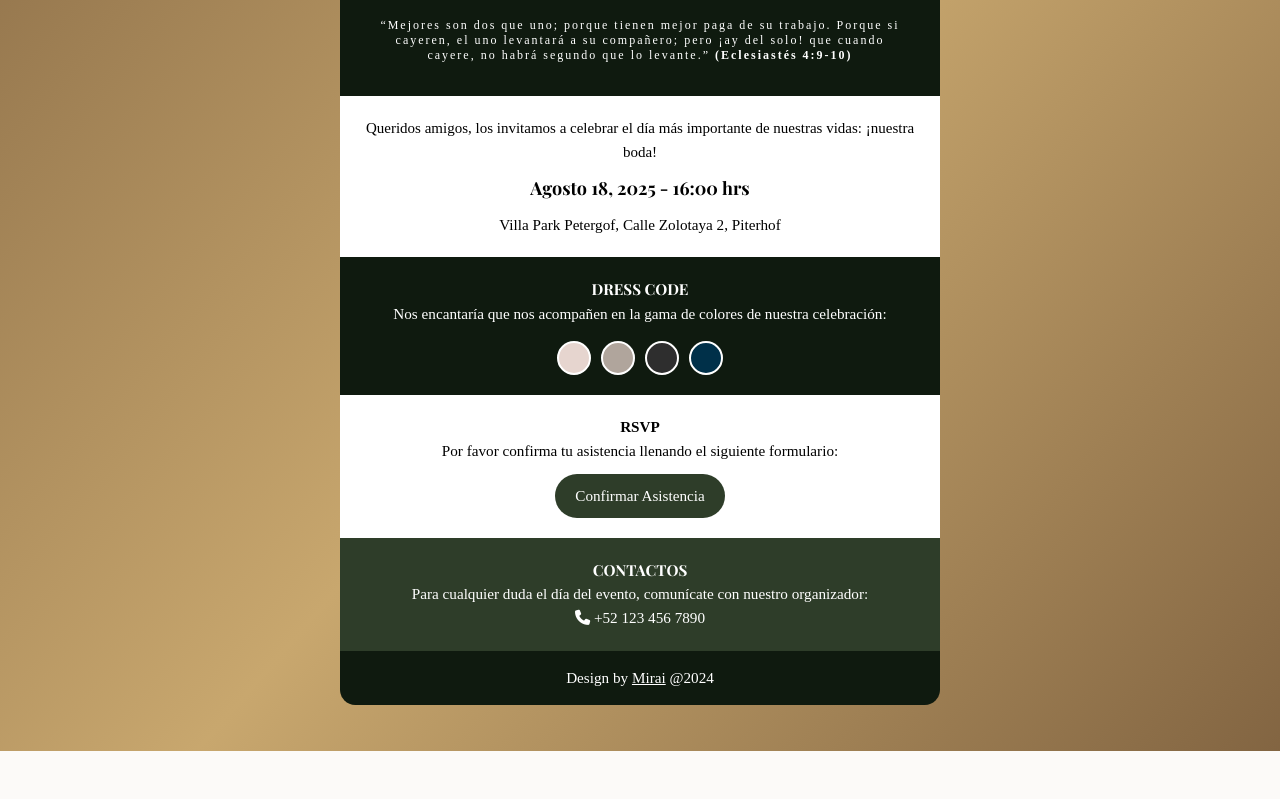
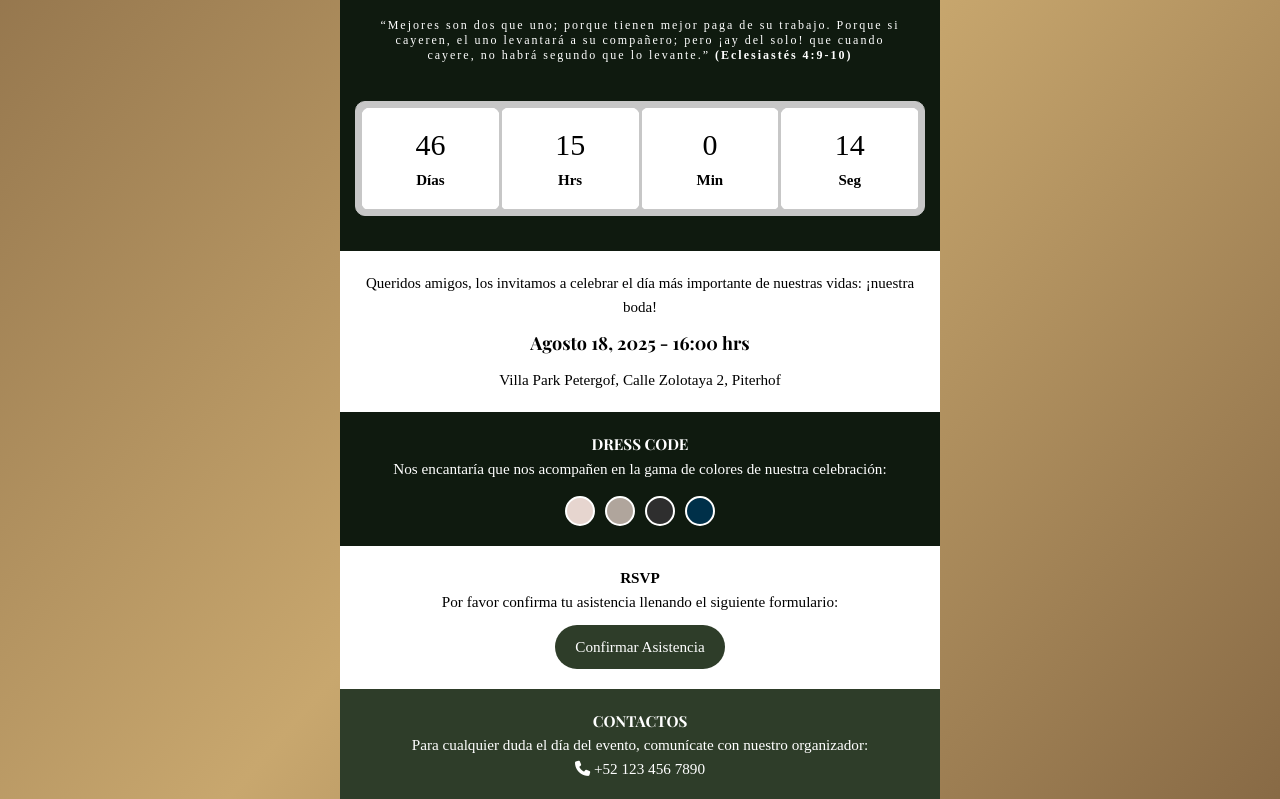
Before and after one commit to AdairKevin/InvitacionImperial, a plain HTML site: page index.html in a window 1280 px wide. Shown: the part 577-1376 px from the top of the page. Before the commit the page ends 1328 px from the top, so only its background shows below. Drawn offline with nearby package versions, Linux system fonts and the light colour scheme; a web font is replaced by a local one.

Commit message:
cambios en contador

```diff
--- a/assets/css/layout.css
+++ b/assets/css/layout.css
@@ -1,3 +1,9 @@
+* {
+  padding: 0;
+  margin: 0;
+  box-sizing: border-box;
+}
+
 html,
 body {
   margin: 0 auto;
@@ -8,6 +14,7 @@ body {
   font-size: 0.95rem;
   overflow-x: hidden;
   background-color: rgba(241, 231, 215, 0.169);
+  box-sizing: border-box;
 }
 
 .center {
--- a/assets/css/style.css
+++ b/assets/css/style.css
@@ -62,6 +62,60 @@
   letter-spacing: 2px;
   line-height: 15px;
   text-align: center;
+}
+
+.contador {
+  position: relative;
+  text-align: center;
+  left: 50%;
+  transform: translate(-50%);
+  width: 100%;
+  margin: 20px 0 20px 0;
+}
+
+.contador section {
+  width: 100%;
+  padding: 3px;
+  border-radius: 10px;
+  border: 1px solid var(--primary);
+  background-color: var(--primary);
+  -webkit-animation: shadow-drop-2-center 0.4s
+    cubic-bezier(0.25, 0.46, 0.45, 0.94) both;
+  animation: shadow-drop-2-center 0.4s cubic-bezier(0.25, 0.46, 0.45, 0.94) both;
+}
+
+.contador table {
+  border-collapse: collapse;
+  width: 100%;
+  text-align: center;
+}
+
+.contador td {
+  border: 3px solid var(--primary);
+  border-bottom: none;
+  border-top-left-radius: 10px;
+  border-top-right-radius: 10px;
+  background-color: #ffffff;
+  width: calc(100% / 4);
+  color: #000000;
+  padding: 5px;
+  padding-top: 20px;
+  font-size: 30px;
+}
+
+.contador th {
+  border: 3px solid var(--primary);
+  border-top: none;
+  border-bottom-left-radius: 10px;
+  border-bottom-right-radius: 10px;
+  background-color: #ffffff;
+  color: #000000;
+  text-align: center;
+  justify-content: center;
+  padding: 5px;
+  padding-bottom: 20px;
+  font-size: 15px;
+  font-family: "Times New Roman", Times, serif;
 }
 
 /* Detalles */
@@ -143,5 +197,5 @@ footer {
 }
 
 footer a {
-  color: var(--bg-primary);
+  color: var(--primary);
 }
--- a/assets/css/variables.css
+++ b/assets/css/variables.css
@@ -14,7 +14,7 @@
   --bg-dark: #0f1a0f;
   --accent: #2e3d29;
   --light: #f5f5f5;
-  --primary: #2e2e2e;
+  --primary: #c7c7c7;
 
   --bg-footer: #242424;
 }
--- a/assets/js/main.js
+++ b/assets/js/main.js
@@ -1,42 +1,41 @@
-/* Time */
-const second = 1000,
-  minute = second * 60,
-  hour = minute * 60,
-  day = hour * 24;
+document.addEventListener("DOMContentLoaded", () => {
+  const DATE_TARGET = new Date("11/15/2025 01:30 PM");
 
-let countDown = new Date('Nov 22, 2024 15:15:00').getTime(),
-  x = setInterval(function () {
+  const SPAN_DAYS = document.querySelector("span#days");
+  const SPAN_HOURS = document.querySelector("span#hours");
+  const SPAN_MINUTES = document.querySelector("span#minutes");
+  const SPAN_SECONDS = document.querySelector("span#seconds");
 
-    let now = new Date().getTime(),
-      distance = countDown - now;
+  const MILLISECONDS_OF_A_SECOND = 1000;
+  const MILLISECONDS_OF_A_MINUTE = MILLISECONDS_OF_A_SECOND * 60;
+  const MILLISECONDS_OF_A_HOUR = MILLISECONDS_OF_A_MINUTE * 60;
+  const MILLISECONDS_OF_A_DAY = MILLISECONDS_OF_A_HOUR * 24;
 
-    if (distance < 0) {
-      clearInterval(x);
-      document.getElementById('dias').innerText = 0;
-      document.getElementById('horas').innerText = 0;
-      document.getElementById('minutos').innerText = 0;
-      document.getElementById('segundos').innerText = 0;
-      return; // Termina la ejecución de la función
-    }
+  function updateCountdown() {
+    const NOW = new Date();
+    const DURATION = DATE_TARGET - NOW;
+    const REMAINING_DAYS = Math.floor(DURATION / MILLISECONDS_OF_A_DAY);
+    const REMAINING_HOURS = Math.floor(
+      (DURATION % MILLISECONDS_OF_A_DAY) / MILLISECONDS_OF_A_HOUR
+    );
+    const REMAINING_MINUTES = Math.floor(
+      (DURATION % MILLISECONDS_OF_A_HOUR) / MILLISECONDS_OF_A_MINUTE
+    );
+    const REMAINING_SECONDS = Math.floor(
+      (DURATION % MILLISECONDS_OF_A_MINUTE) / MILLISECONDS_OF_A_SECOND
+    );
 
-    const dias = Math.floor(distance / day);
-    const horas = Math.floor((distance % day) / hour);
-    const minutos = Math.floor((distance % hour) / minute);
-    const segundos = Math.floor((distance % minute) / second);
+    SPAN_DAYS.textContent = REMAINING_DAYS;
+    SPAN_HOURS.textContent = REMAINING_HOURS;
+    SPAN_MINUTES.textContent = REMAINING_MINUTES;
+    SPAN_SECONDS.textContent = REMAINING_SECONDS;
+  }
 
-    document.getElementById('dias').innerText = dias;
-    document.getElementById('horas').innerText = horas;
-    document.getElementById('minutos').innerText = minutos;
-    document.getElementById('segundos').innerText = segundos;
+  updateCountdown();
 
-   /*  console.log(dias, horas, minutos, segundos); */
+  setInterval(updateCountdown, MILLISECONDS_OF_A_SECOND);
+});
 
-  }, second);
-
-
-if (segundos == 0) {
-  document.getElementById('dias').innerText = "00",
-    document.getElementById('horas').innerText = "00",
-    document.getElementById('minutos').innerText = "00",
-    document.getElementById('segundos').innerText = "00";
+function PlayAudio() {
+  document.getElementById("musica1").play();
 }
--- a/index.html
+++ b/index.html
@@ -33,6 +33,25 @@
             solo! que cuando cayere, no habrá segundo que lo levante.”
             <b>(Eclesiastés 4:9-10)</b>
           </p>
+
+          <div class="contador">
+            <section>
+              <table align="center" width="90%">
+                <tr>
+                  <td><span id="days"></span></td>
+                  <td><span id="hours"></span></td>
+                  <td><span id="minutes"></span></td>
+                  <td><span id="seconds"></span></td>
+                </tr>
+                <tr>
+                  <th>Días</th>
+                  <th>Hrs</th>
+                  <th>Min</th>
+                  <th>Seg</th>
+                </tr>
+              </table>
+            </section>
+          </div>
         </div>
       </section>
 
```
